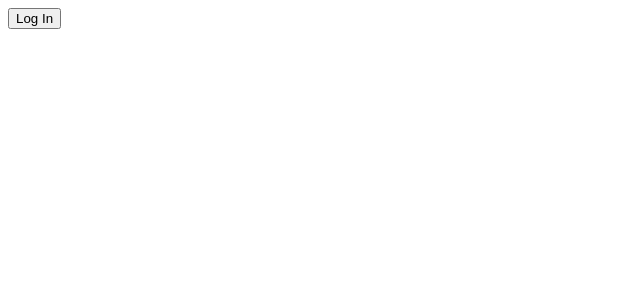
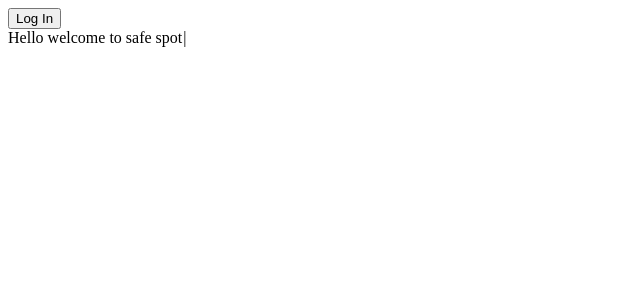
Before and after one commit to Tay01/group-z-comp3120, a React (Create React App) app: page / in a window 1280 px wide. Shown: the top 300 px of the page, without its empty margins (0-640 px from the left). Built offline with nearby package versions, Linux system fonts and the light colour scheme.

Commit message:
login fix

```diff
--- a/package.json
+++ b/package.json
@@ -21,6 +21,7 @@
     "react": "^18.2.0",
     "react-dom": "^18.2.0",
     "react-scripts": "^5.0.1",
+    "typewriter-effect": "^2.19.0",
     "uuidv4": "^6.2.13",
     "web-vitals": "^2.1.4"
   },
--- a/src/App.js
+++ b/src/App.js
@@ -1,4 +1,5 @@
 import logo from "./logo.svg";
+import Typewriter from 'typewriter-effect';
 import { useAuth0 } from "@auth0/auth0-react";
 import "./App.css";
 import { GoogleMap, useLoadScript, Marker } from "@react-google-maps/api";
@@ -42,8 +43,14 @@ function App() {
   if (!isAuthenticated){
     return (
       <>
-      {/* //add all pre auth content here  */}
       <LoginButton />
+      <Typewriter
+  options={{
+    strings: ['Hello welcome to safe spot', 'or whatever our name is'],
+    autoStart: true,
+    loop: true,
+  }}
+/>
       </>
     )
   }
```
Also changed, not shown: 1 other file (tests, documents, lock files or other folders).
